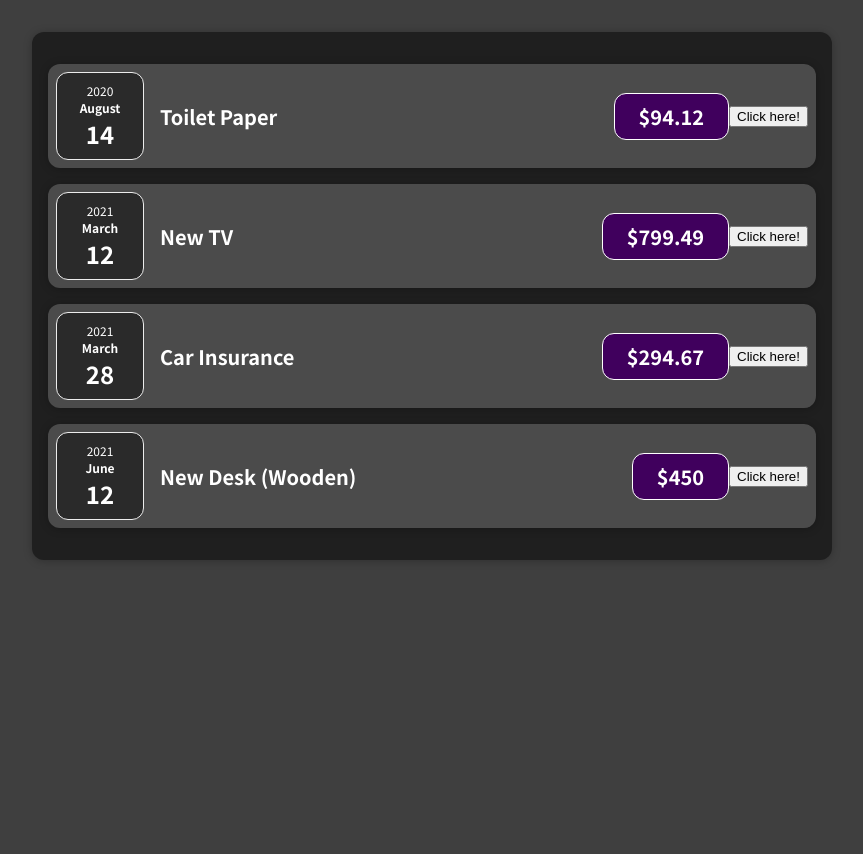
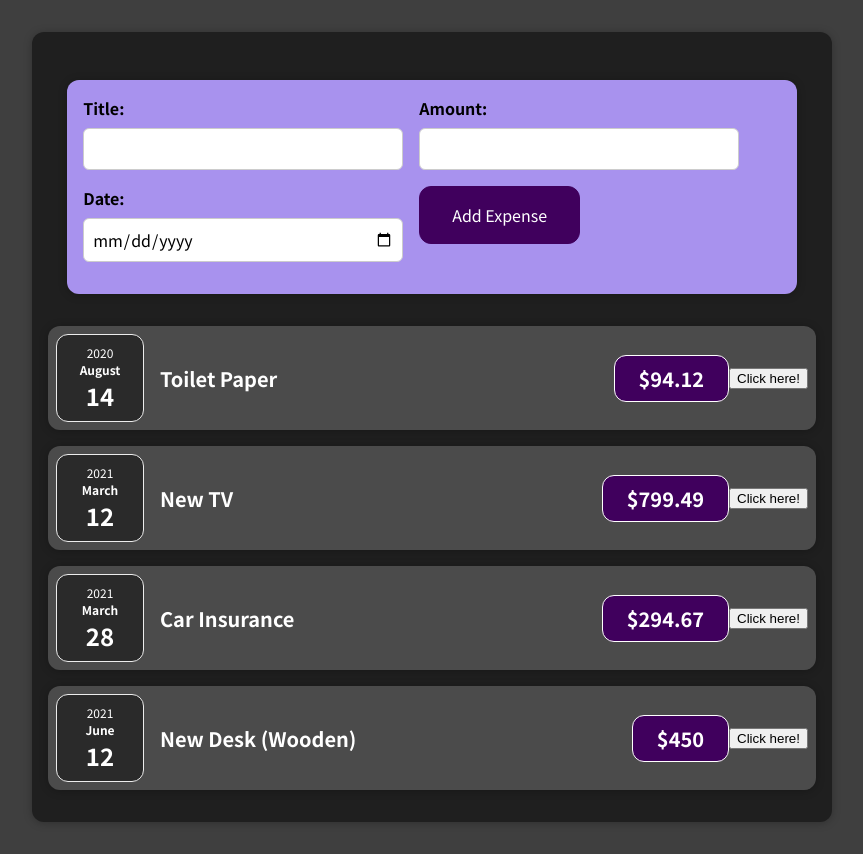
Before and after one commit to surajsgh/Expense_Tracker, a React (Create React App) app: page / in a window 1280 px wide. Shown: the whole page, without its empty margins (208-1071 px from the left). Before the commit the page ends 800 px from the top, so only its background shows below. Built offline with nearby package versions, Linux system fonts and the light colour scheme.

Commit message:
Add form inputs.

```diff
--- a/src/App.js
+++ b/src/App.js
@@ -1,5 +1,6 @@
 import Expenses from './Components/Expenses/Expenses';
 import Card from './Components/UI/Card';
+import NewExpense from './Components/NewExpenses/NewExpense';
 import './Components/Expenses/Expenses.css';
 
 const App = () => {
@@ -27,12 +28,13 @@
 
   return (
     <Card className="expenses">
+      <NewExpense />
       <Expenses items={expenses[0]} />
       <Expenses items={expenses[1]} />
       <Expenses items={expenses[2]} />
       <Expenses items={expenses[3]} />
     </Card>
   );
-}
+};
 
 export default App;
--- /dev/null
+++ b/src/Components/NewExpenses/ExpenseForm.css
@@ -0,0 +1,26 @@
+.new-expense__controls {
+  display: flex;
+  flex-wrap: wrap;
+  gap: 1rem;
+  margin-bottom: 1rem;
+  text-align: left;
+}
+
+.new-expense__control label {
+  font-weight: bold;
+  margin-bottom: 0.5rem;
+  display: block;
+}
+
+.new-expense__control input {
+  font: inherit;
+  padding: 0.5rem;
+  border-radius: 6px;
+  border: 1px solid #ccc;
+  width: 20rem;
+  max-width: 100%;
+}
+
+.new-expense__actions {
+  text-align: right;
+}
--- /dev/null
+++ b/src/Components/NewExpenses/ExpenseForm.js
@@ -0,0 +1,29 @@
+import React from 'react';
+
+import './ExpenseForm.css';
+
+const ExpenseForm = () => {
+  return (
+    <form>
+      <div className="new-expense__controls">
+        <div className="new-expense__control">
+          <label>Title:</label>
+          <input type="text" />
+        </div>
+        <div className="new-expense__control">
+          <label>Amount:</label>
+          <input type="number" min="0.01" step="0.01" />
+        </div>
+        <div className="new-expense__control">
+          <label>Date:</label>
+          <input type="date" min="2019-01-01" max="2022-12-31" />
+        </div>
+        <div className="new-expense__actions">
+          <button type="submit">Add Expense</button>
+        </div>
+      </div>
+    </form>
+  );
+};
+
+export default ExpenseForm;
--- /dev/null
+++ b/src/Components/NewExpenses/NewExpense.css
@@ -0,0 +1,38 @@
+.new-expense {
+  background-color: #a892ee;
+  padding: 1rem;
+  margin: 2rem auto;
+  width: 50rem;
+  max-width: 95%;
+  border-radius: 12px;
+  text-align: center;
+  box-shadow: 0 1px 8px rgba(0, 0, 0, 0.25);
+}
+
+.new-expense button {
+  font: inherit;
+  cursor: pointer;
+  padding: 1rem 2rem;
+  border: 1px solid #40005d;
+  background-color: #40005d;
+  color: white;
+  border-radius: 12px;
+  margin-right: 1rem;
+}
+
+.new-expense button:hover,
+.new-expense button:active {
+  background-color: #510674;
+  border-color: #510674;
+}
+
+.new-expense button.alternative {
+  color: #220131;
+  border-color: transparent;
+  background-color: transparent;
+}
+
+.new-expense button.alternative:hover,
+.new-expense button.alternative:active {
+  background-color: #ddb3f8;
+}
--- /dev/null
+++ b/src/Components/NewExpenses/NewExpense.js
@@ -0,0 +1,14 @@
+import React from 'react';
+
+import ExpenseForm from './ExpenseForm';
+import './NewExpense.css';
+
+const NewExpense = () => {
+  return (
+    <div className="new-expense">
+      <ExpenseForm />
+    </div>
+  );
+};
+
+export default NewExpense;
```
Also changed, not shown: 1 other file (tests, documents, lock files or other folders).
